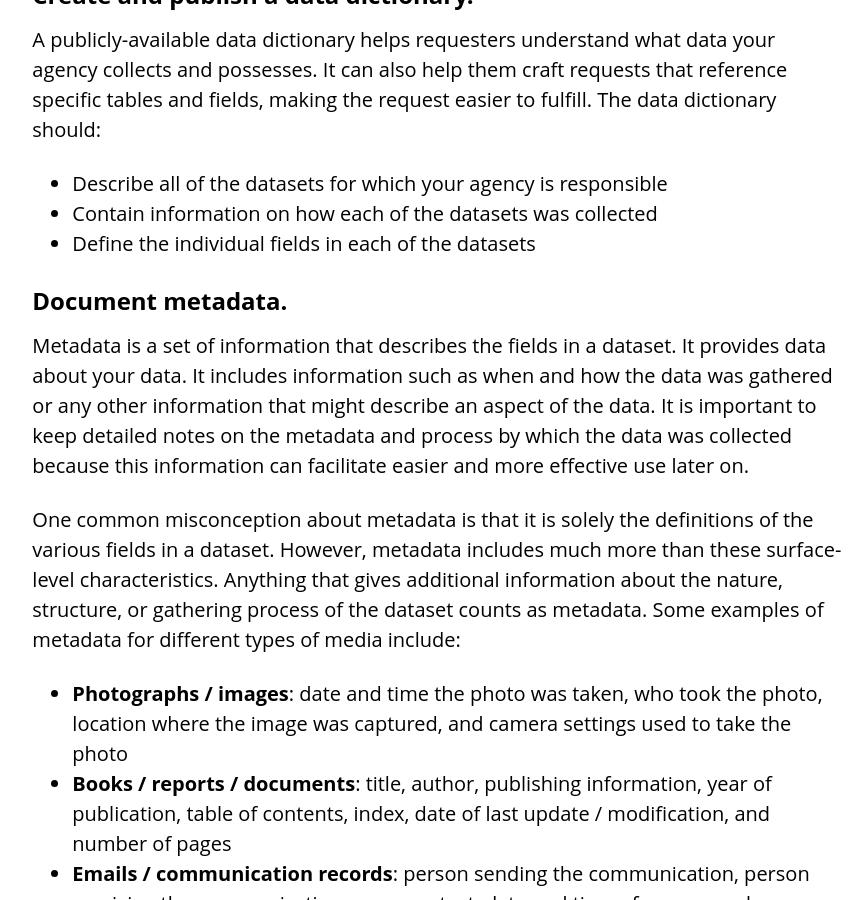
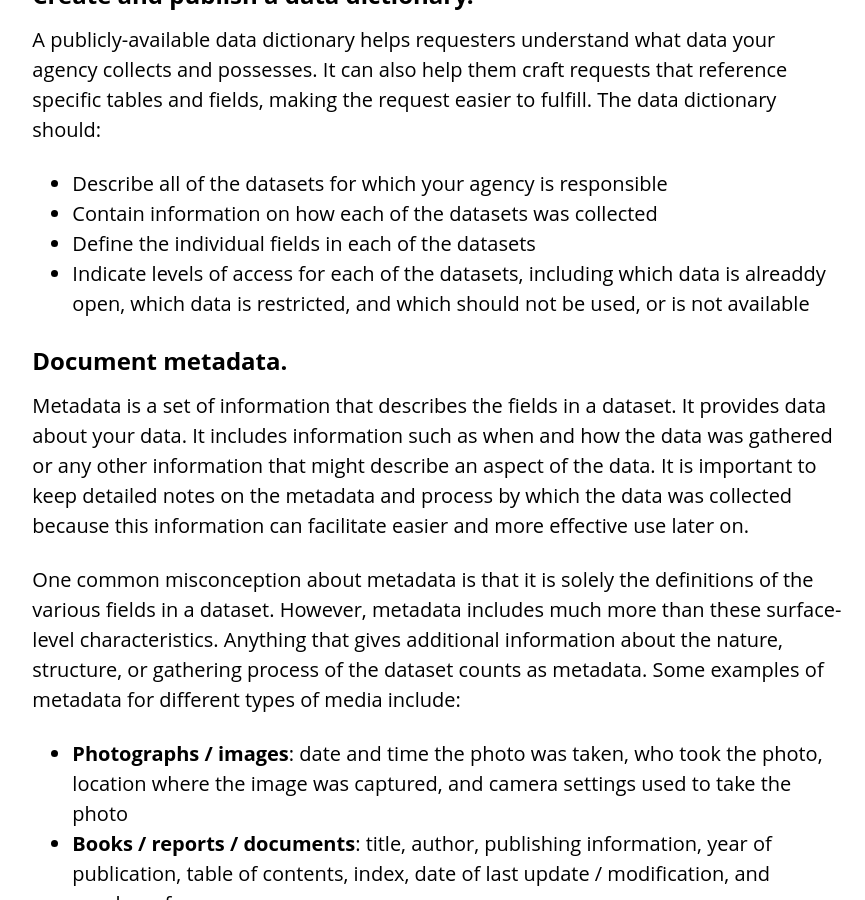
Before and after one commit to CTOpenData/data-sharing-playbook, a Jekyll site: the page built from 1_enabling-data-sharing.md, in a window 1280 px wide and 900 px high, scrolled down 1879 px. Shown: the whole window, without its empty margins (413-1278 px from the left). Built offline with Jekyll 4.4.1, drawn with Linux system fonts in a browser that asks for light colours.

Commit message:
Adding content

```diff
--- a/1_enabling-data-sharing.md
+++ b/1_enabling-data-sharing.md
@@ -44,6 +44,7 @@ A publicly-available data dictionary helps requesters understand what data your
 * Describe all of the datasets for which your agency is responsible
 * Contain information on how each of the datasets was collected
 * Define the individual fields in each of the datasets
+* Indicate levels of access for each of the datasets, including which data is alreaddy open, which data is restricted, and which should not be used, or is not available
 
 ## Document metadata.
 
```
